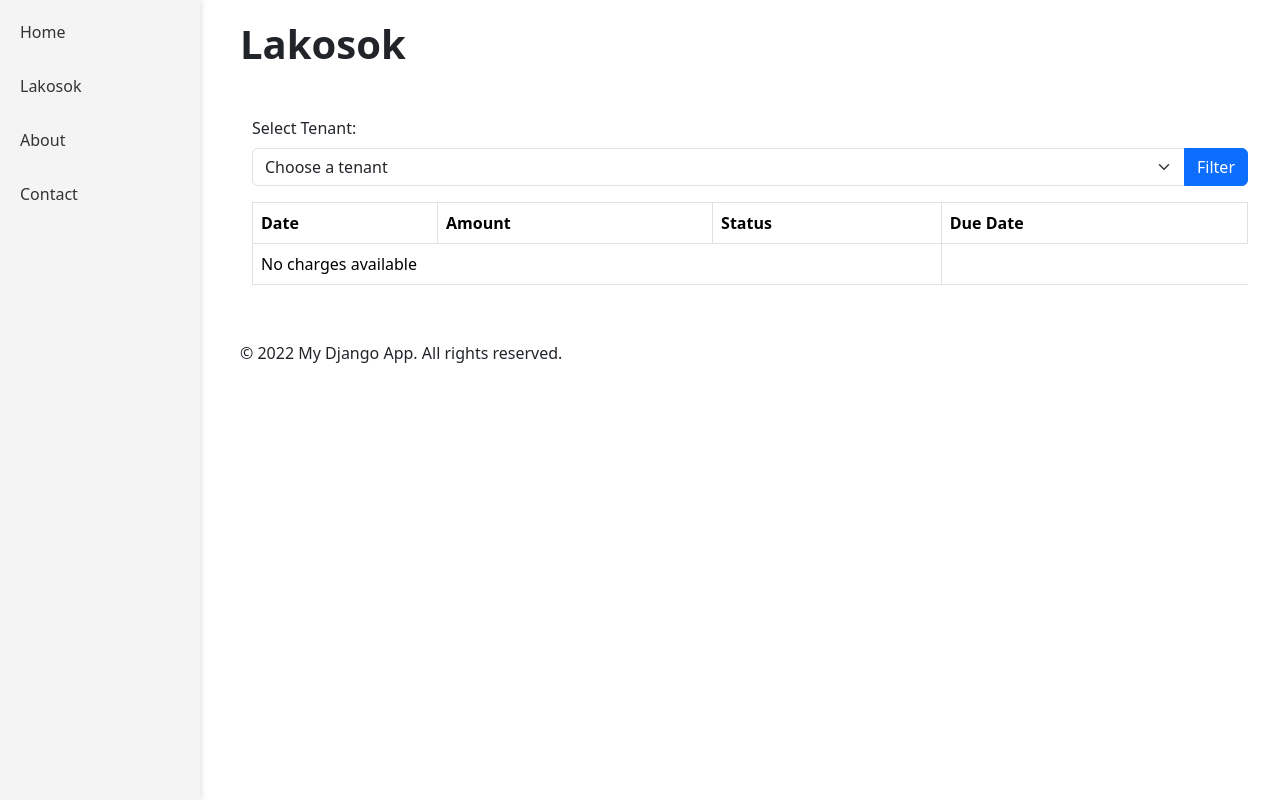
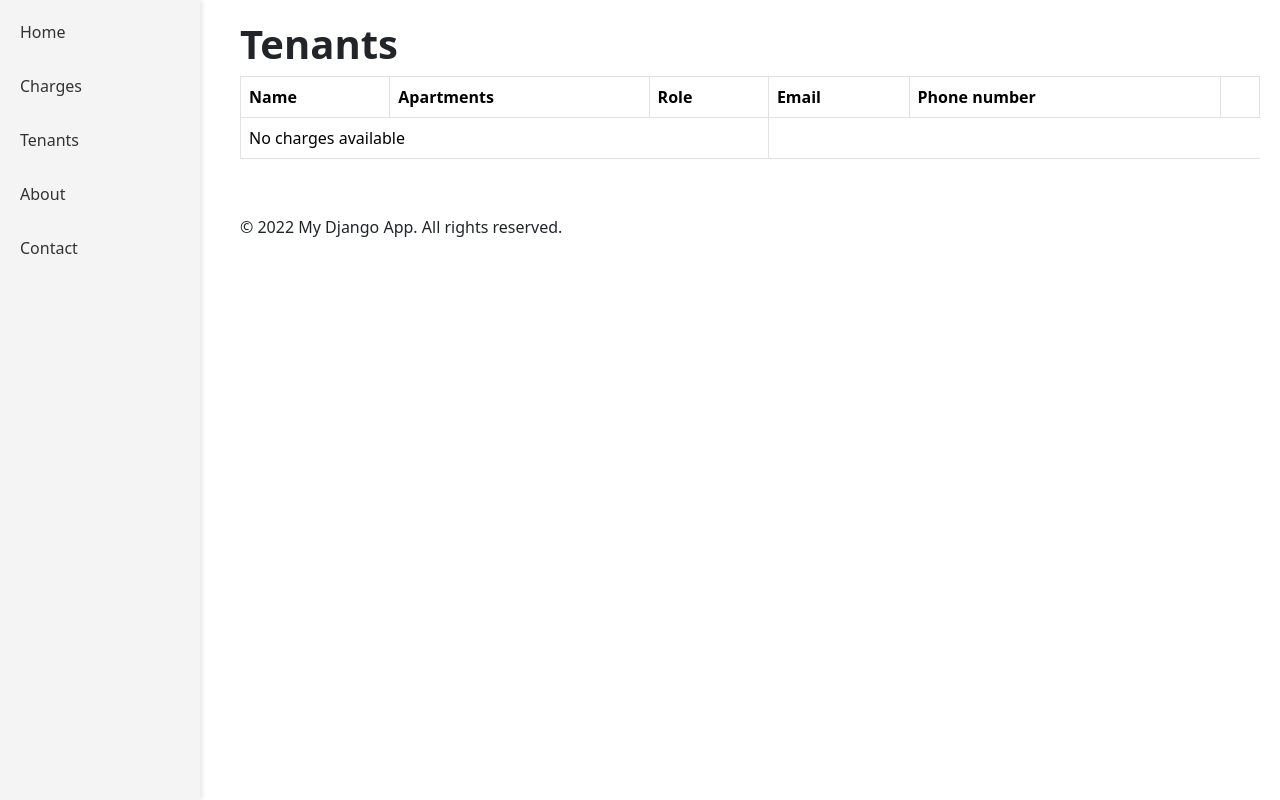
Before and after one commit to Mooky0/tarsashaz, a Django app: page /accounting/tenants/ in a window 1280 px wide. Run offline with Django 5.2, Linux system fonts and the light colour scheme; some libraries are stand-ins or nearby versions.

Commit message:
moved charges page to new url, and added actual tenants page

```diff
--- a/accounting/models.py
+++ b/accounting/models.py
@@ -11,7 +11,7 @@
     tenant_name = models.CharField(max_length=100)
     email = models.EmailField(max_length=100)
     phone_number = models.CharField(max_length=20)
-    type = models.CharField(max_length=20, choices=Role.choices, default=Role.TENANT)
+    role = models.CharField(max_length=20, choices=Role.choices, default=Role.TENANT)
 
     def __str__(self):
         return f'{self.unit_number} - {self.tenant_name}'
--- a/accounting/templates/accounting/tenants.html
+++ b/accounting/templates/accounting/tenants.html
@@ -1,34 +1,41 @@
 {% extends "base.html" %}
 
 {% load static %}
-
-{% block title %}{{ section.title }}{% endblock %}
+{% block title %}Tenants{% endblock %}
 
 {% block content %}
 
-<h1><b>Lakosok</b></h1>
+<h1><b>Tenants</b></h1>
 
-<div class="container mt-5">
-    <label for="tenantDropdown" class="form-label">Select Tenant:</label>
-    <div class="input-group mb-3">
-        <select id="tenantDropdown" name="tenant" class="form-select">
-            <option value="" selected disabled>Choose a tenant</option>
+<table class="table table-bordered">
+    <thead>
+        <tr>
+            <th>Name</th>
+            <th>Apartments</th>
+            <th>Role</th>
+            <th>Email</th>
+            <th>Phone number</th>
+            <th></th>
+        </tr>
+    </thead>
+    <tbody>
+        {% if tenants %}
             {% for tenant in tenants %}
-                <option value="{{ tenant.id }}">{{ tenant.tenant_name }} - Apt {{ tenant.unit_number }} ( {{ tenant.id }} )</option>
+                <tr>
+                    <td>{{ tenant.tenant_name }}</td>
+                    <td>{{ tenant.unit_number }}</td>
+                    <td>{{ tenant.role }}</td>
+                    <td>{{ tenant.email }}</td>
+                    <td>{{ tenant.phone_number }}</td>
+                    <td>Edit</td>
+                </tr>
             {% endfor %}
-        </select>
-        <button class="btn btn-primary"
-                hx-get="{% url 'tenants_payment_filter' %}"
-                hx-target="#transactionTable"
-                hx-include="#tenantDropdown">
-            Filter
-        </button>
-    </div>
-
-    <!-- Table where transactions will be displayed -->
-    <div id="transactionTable">
-        {% include 'partials/tenant_payments.html' %}
-    </div>
-</div>
+        {% else %}
+            <tr>
+                <td colspan="3">No charges available</td>
+            </tr>
+        {% endif %}
+    </tbody>
+</table>
 
 {% endblock %}
--- a/accounting/templates/base.html
+++ b/accounting/templates/base.html
@@ -18,7 +18,8 @@
         <nav>
             <ul>
                 <li><a href="{% url 'index' %}">Home</a></li>
-                <li><a href="{% url 'tenants' %}">Lakosok</a></li>
+                <li><a href="{% url 'charges' %}">Charges</a></li>
+                <li><a href="{% url 'tenants' %}">Tenants</a></li>
                 <li><a href="{% url 'about' %}">About</a></li>
                 <li><a href="{% url 'contact' %}">Contact</a></li>
             </ul>
--- a/accounting/templates/partials/tenant_payments.html
+++ b/accounting/templates/partials/tenant_payments.html
@@ -1,7 +1,7 @@
 <table class="table table-bordered">
     <thead>
         <tr>
-            <th>Date</th>
+            <th>Description</th>
             <th>Amount</th>
             <th>Status</th>
             <th>Due Date</th>
@@ -11,7 +11,7 @@
         {% if charges %}
             {% for charge in charges %}
                 <tr>
-                    <td>{{ charge.due_date }}</td>
+                    <td>{{ charge.description }}</td>
                     <td>{{ charge.amount }}</td>
                     <td>
                         {% if charge.status == "0" %}
--- a/accounting/urls.py
+++ b/accounting/urls.py
@@ -7,6 +7,7 @@
     path('home/', views.home, name='home'),
     path('tenants/', views.tenants, name='tenants'),
     path('tenants_payment_filter/', views.tenants_payment_filter, name='tenants_payment_filter'),
+    path('charges/', views.charges, name='charges'),
     path('about/', views.about, name='about'),
     path('contact/', views.contact, name='contact'),
 ]
--- a/accounting/views.py
+++ b/accounting/views.py
@@ -33,6 +33,19 @@
     template = loader.get_template('accounting/tenants.html')
     tenants = Tenant.objects.all()
 
+    for tenant in tenants:
+        print(tenant.tenant_name + ' ' + tenant.role)
+
+    context = {
+        'tenants' : tenants,
+    }
+
+    return HttpResponse(template.render(context, request))
+
+def charges(request):
+    template = loader.get_template('accounting/charges.html')
+    tenants = Tenant.objects.all()
+
     context = {
         'tenants' : tenants,
     }
```
Also changed, not shown: accounting/templates/accounting/charges.html (added, +34 -0 lines), accounting/migrations/0006_rename_type_tenant_role.py (added).
